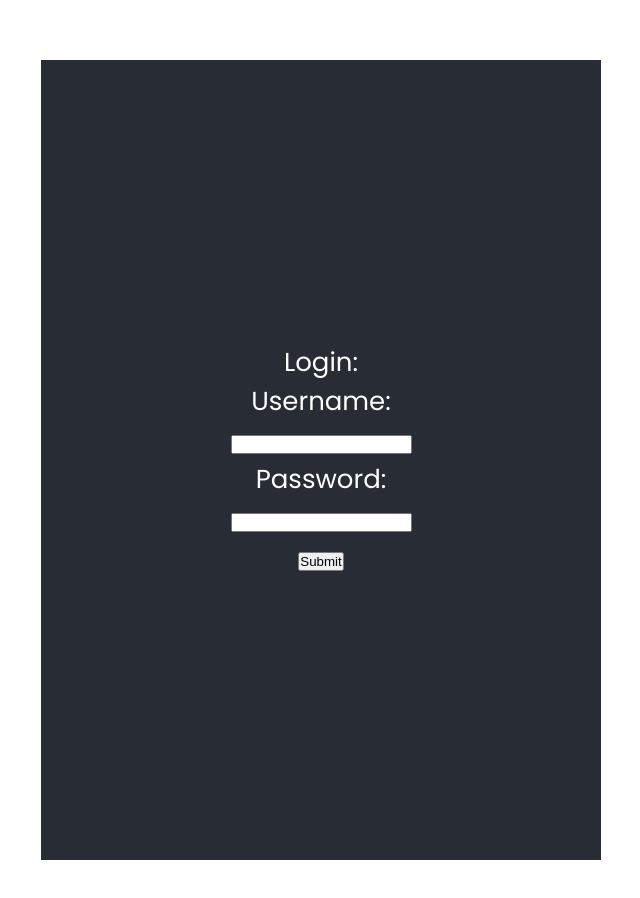
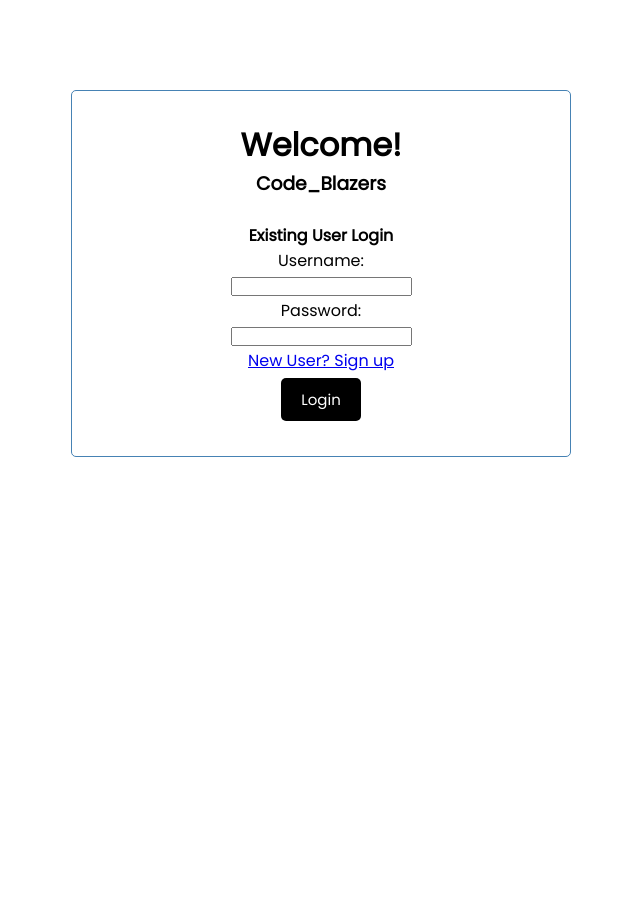
Before and after one commit to Pandora727/APAD_Code_Blazers, a React (Create React App) app: page /loginrequest in a window 1280 px wide. Shown: the top 898 px of the page, without its empty margins (319-959 px from the left). After the commit the page ends 800 px from the top, so only its background shows below. Built offline with nearby package versions, Linux system fonts and the light colour scheme.

Commit message:
integrate

```diff
--- a/package.json
+++ b/package.json
@@ -8,6 +8,7 @@
     "@testing-library/react": "^13.3.0",
     "@testing-library/user-event": "^13.5.0",
     "react": "^18.2.0",
+    "react-bootstrap": "^2.4.0",
     "react-dom": "^18.2.0",
     "react-router-dom": "^6.3.0",
     "react-scripts": "5.0.1",
--- a/src/components/Home.js
+++ b/src/components/Home.js
@@ -1,9 +1,19 @@
 import React from 'react'
+// import { useNavigate } from 'react-router-dom'
+// import Navbar from './Navbar'
+// import NavigationBar from './NavigationBar'
 
 const Home = () => {
+  // const navigate = useNavigate();
 
   return (
-    <div>This is the home page</div>
+    <div>
+      {/* <Navbar /> */}
+      {/* <NavigationBar /> */}
+      This is the home page
+
+    </div>
+
   )
 }
 
--- a/src/components/Login.js
+++ b/src/components/Login.js
@@ -1,6 +1,6 @@
 import React, { useState, useRef } from 'react';
 import Popup from './Popup';
-import { useNavigate } from 'react-router-dom';
+import { useNavigate, Link } from 'react-router-dom';
 
 
 function Login() {
@@ -45,24 +45,21 @@ function Login() {
                 }
             )
                 .then(response => response.json())
-                .then(data => (data.state !== 0) ? setpopup_open(!popup_open) : navigate('/home'))
 
-            //If failure then respond with error message
-            //.then(response => setLastName(response['correct']))
-
-            //Success go to next page
-            //.then(data => (data.state !==0) ? setpopup_open(!popup_open): navigate('/home'))
+                // TODO: CHANGE THE NAVIGATE TO EXISTING PROJECT
+                .then(data => (data.state !== 0) ? setpopup_open(!popup_open) : navigate('/Home'))
         }
 
     }
 
     return (
-        <div className="App">
-            <header className="App-header">
+        <div className="container">
+            <header >
                 <form onSubmit={handleLogin}>
-                    <p>
-                        Login:
-                    </p>
+                    <h1>Welcome!</h1>
+                    <h3>Code_Blazers</h3>
+                    <br></br>
+                    <h4>Existing User Login </h4>
                     Username:
                     <br></br>
                     <input type="text" ref={inputName} />
@@ -71,7 +68,9 @@ function Login() {
                     <br></br>
                     <input type="Password" ref={inputPass} />
                     <br></br>
-                    <button type="submit"> Submit </button>
+                    <Link to="/signup" > New User? Sign up </Link>
+                    <br/>
+                    <button type="submit" class="btn btn-primary"> Login </button>
                     {request_state === 0 && popup_open && <Popup
                         content={<>
                             <p>Please fill out both the username and password </p>
--- /dev/null
+++ b/src/components/NavigationBar.js
@@ -0,0 +1,26 @@
+// import { Link } from "react-router-dom"
+import NavDropdown from 'react-bootstrap/NavDropdown'
+// import Container from 'react-bootstrap/Container'
+import Nav from 'react-bootstrap/Nav'
+import Navbar from 'react-bootstrap/Navbar'
+
+const NavigationBar = () => {
+    return (
+        <Navbar bg="light" expand="lg">
+                <Navbar.Brand href="/">Code_Blazers</Navbar.Brand>
+                <Navbar.Toggle aria-controls="basic-navbar-nav" />
+                <Navbar.Collapse id="basic-navbar-nav">
+                    <Nav className="me-auto">
+                        <Nav.Link href="/">Home</Nav.Link>
+                        <Nav.Link href="/hardwaremanagement">Hardware Management</Nav.Link>
+                        <NavDropdown title="Dropdown" >
+                            <NavDropdown.Item href="/loginrequest">Log off</NavDropdown.Item>
+                        </NavDropdown>
+                    </Nav>
+                </Navbar.Collapse>
+            {/* </Container> */}
+        </Navbar>
+    )
+}
+
+export default NavigationBar
--- a/src/components/User.js
+++ b/src/components/User.js
@@ -1,5 +1,5 @@
 import React, { useState } from 'react'
-import { useNavigate } from 'react-router-dom';
+import { useNavigate, Link } from 'react-router-dom';
 import Popup from './Popup';
 
 
@@ -74,7 +74,7 @@ const User = () => {
                 })
             })
                 .then(response => response.json())
-                .then(data => (data.state !== 0) ? setpopup_open(!popup_open) : navigate('/home') )
+                .then(data => (data.state !== 0) ? setpopup_open(!popup_open) : navigate('/loginrequest') )
                 setUsename('')
                 setPassword('')
                 setconfirmedPW('')
@@ -113,7 +113,9 @@ const User = () => {
                     <input name="securityA" value={securityA}
                         onChange={(e) => setSecurityA(e.target.value)} required />
                     <br /><br />
-                    <button onClick={handleSubmit} type="submit" class="btn btn-primary"> Create</button>
+                    <button onClick={handleSubmit} type="submit" class="btn btn-primary"> Create  </button>
+                    <br/>
+                    <Link to="/loginrequest" > Existing user? Login here</Link>
                 </div>
                 <br />
 
```
Also changed, not shown: 1 other file (tests, documents, lock files or other folders).
